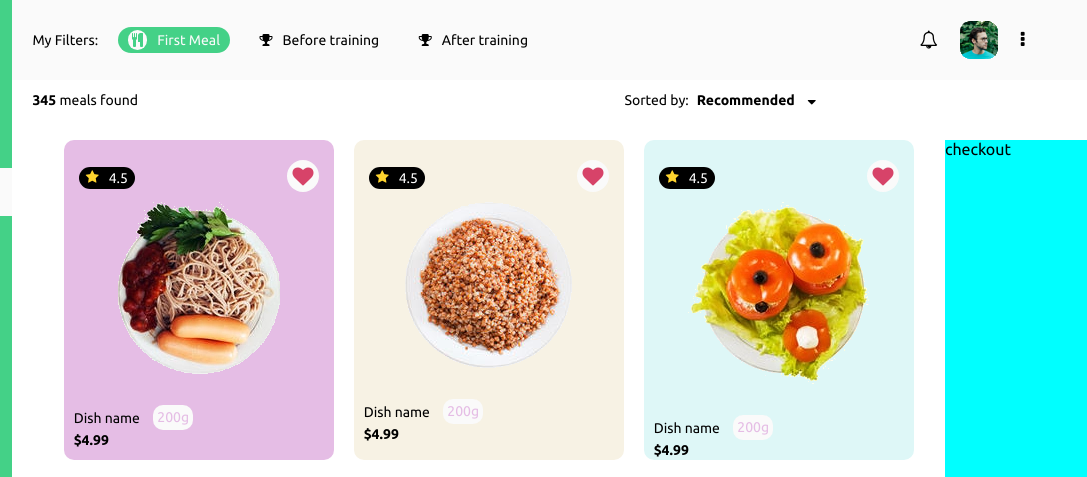
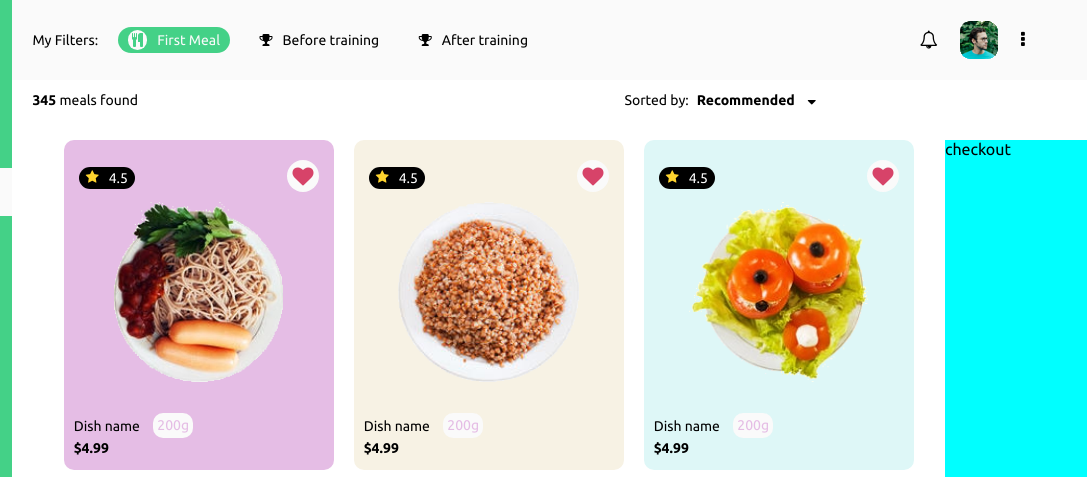
Before and after one commit to QuincyJ1/4---food-delivery-platform, a website: page index.html in a window 1280 px wide. Shown: the top 477 px of the page, 193-1280 px from the left. Drawn offline with Linux system fonts and the light colour scheme.

Commit message:
height of images update

```diff
--- a/css/pages/home.css
+++ b/css/pages/home.css
@@ -128,7 +128,7 @@
 }
 .columns .product-container {
   width: 270px;
-  height: 320px;
+  height: 330px;
   margin-left: 20px;
   margin-bottom: 20px;
   border-radius: 10px;
@@ -171,7 +171,9 @@
 .products .food-pic-container {
   display: flex;
   justify-content: center;
+  height: 180px;
 }
+
 .columns .food-name {
   margin-top: 30px;
   line-height: 2em;
--- a/index.html
+++ b/index.html
@@ -116,10 +116,12 @@
                             <div class="like-icon"><a href="#"><i class="fa fa-heart" aria-hidden="true"></i></a>
                             </div>
                         </div>
-                        <div class="food-pic-container"><img src="./img/food-3.webp" alt="Food-Photo">
+                        <div class="food-pic-container"><img class="food-pic" src="./img/food-3.webp" alt="Food-Photo">
                         </div>
+                        <div>
                         <p class="food-name">Dish name <span>200g</span></p>
                         <p class="food-price">$4.99</p>
+                    </div>
                     </div>
                     <div class="product-container product4">
                         <div class="ratings-like-row">
```
